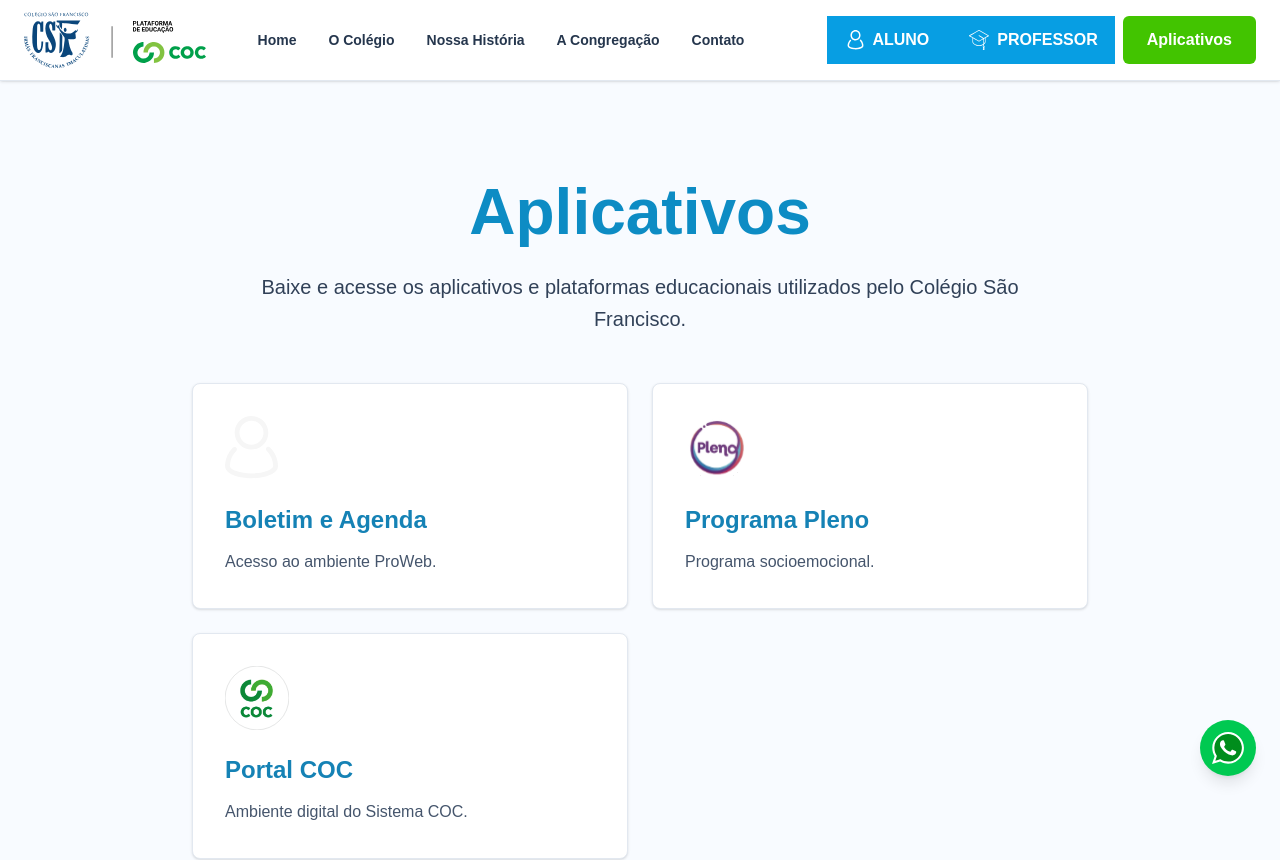
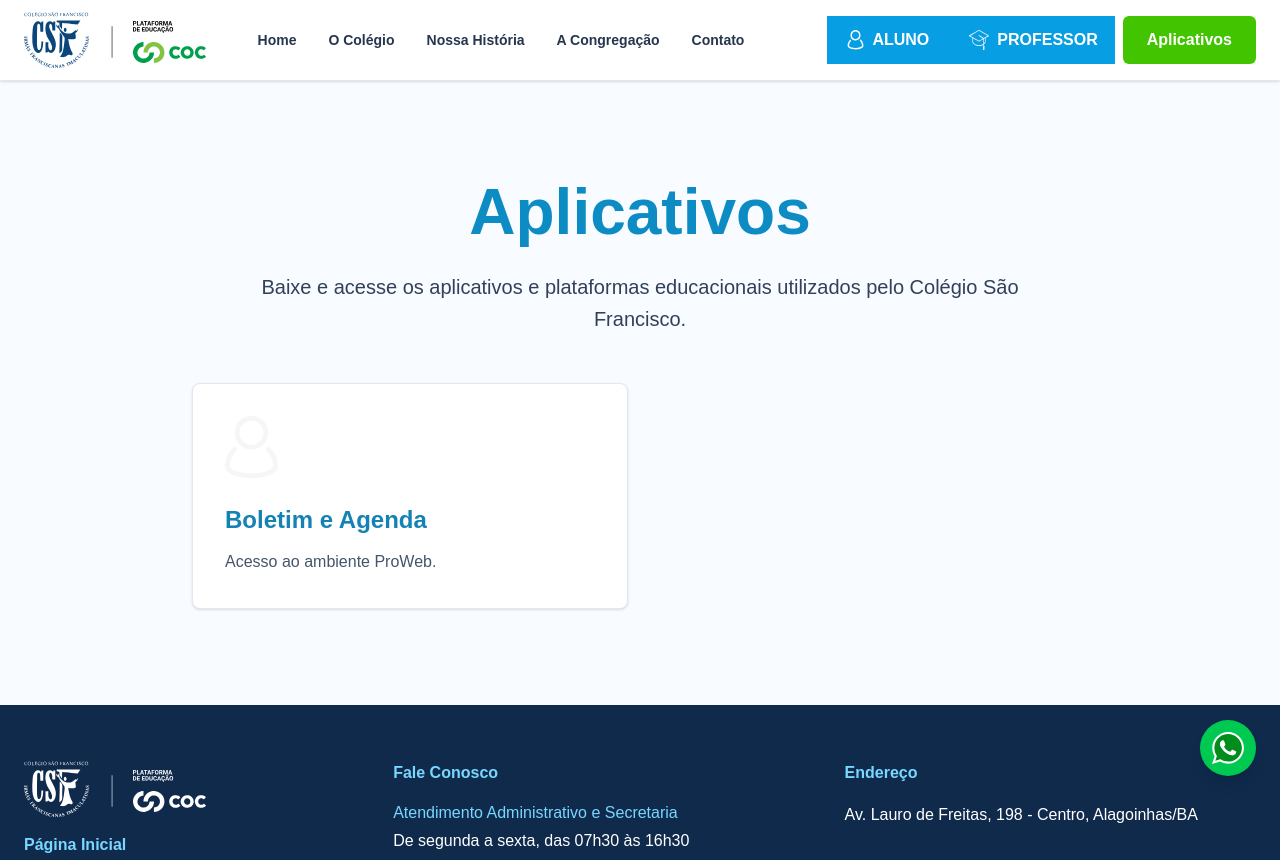
Before and after one commit to marielcbs/csf2022, a Next.js app: page /aplicativos in a window 1280 px wide. Shown: the top 860 px of the page. Built offline with nearby package versions, Linux system fonts and the light colour scheme.

Commit message:
Remove unused AppCard components
Removed AppCard components for 'Programa Pleno' and 'Portal COC'.

```diff
--- a/src/app/aplicativos/page.tsx
+++ b/src/app/aplicativos/page.tsx
@@ -20,19 +20,7 @@
           image="/csf/icons/icon_aluno.svg"
           href="https://web.prodados.net.br/ProWeb/SaoFrancisco/Login.aspx?ReturnUrl=%2fProWeb%2fSaoFrancisco"
         />
-        <AppCard
-          title="Programa Pleno"
-          description="Programa socioemocional."
-          image="/csf/logos/pleno.svg"
-          href="https://portal.programapleno.com.br/login"
-        />
-        <AppCard
-          title="Portal COC"
-          description="Ambiente digital do Sistema COC."
-          image="/csf/logos/coc.svg"
-          href="https://www.coc.com.br"
-        />
-     </div>
+      </div>
     </main>
   );
 }
```
